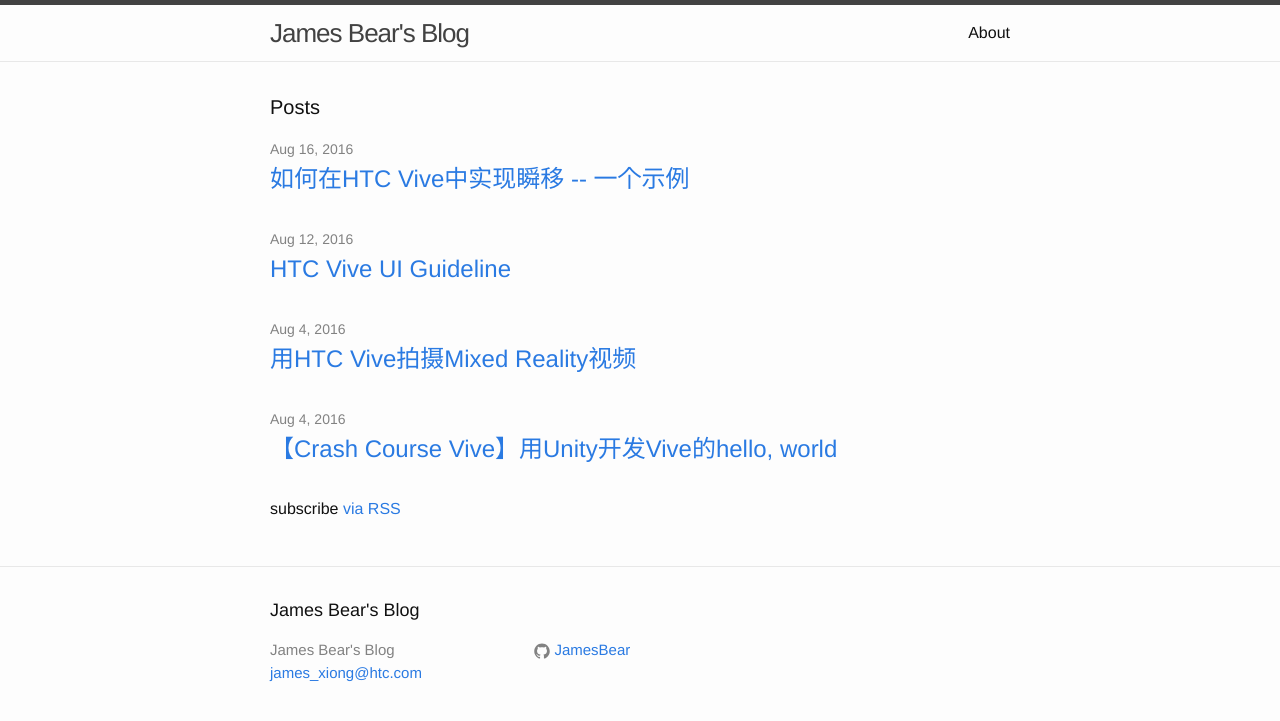
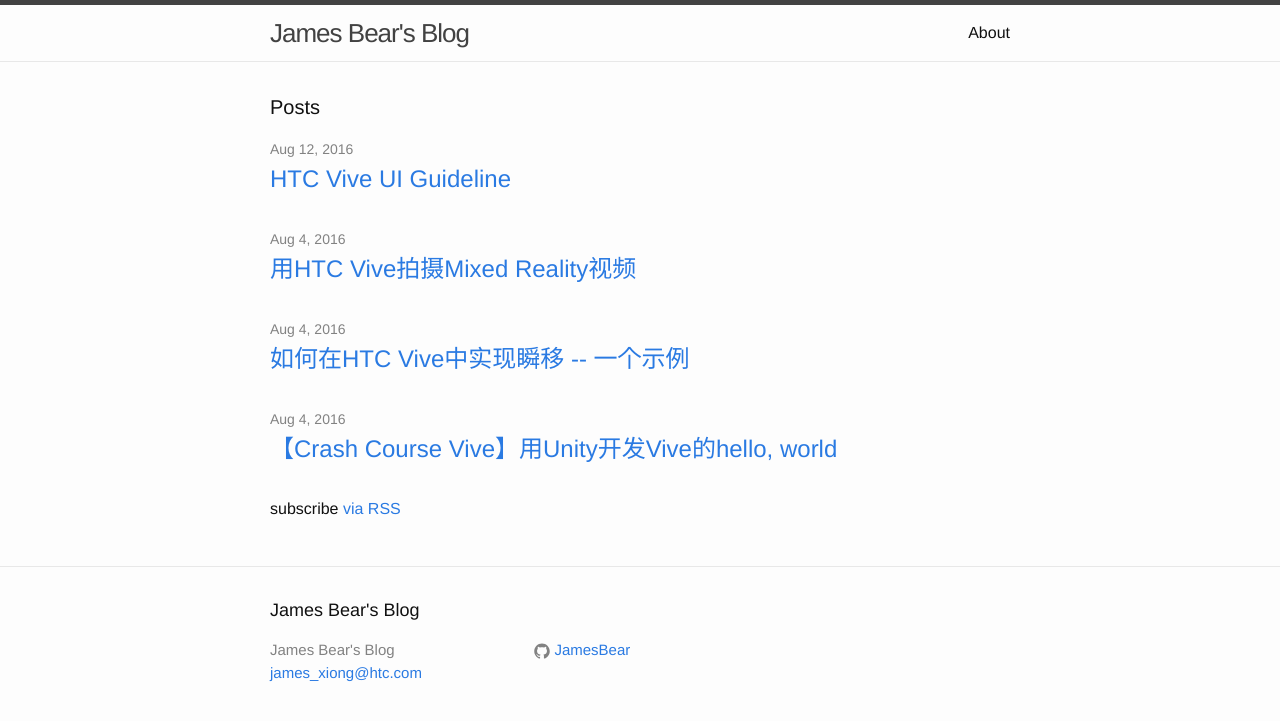
Before and after one commit to JamesBear/jamesbear.github.io, a Jekyll site: the page built from index.html, in a window 1280 px wide. Shown: the top 721 px of the page. Built offline with Jekyll 4.4.1, drawn with Linux system fonts in a browser that asks for light colours.

Commit message:
modify date of post:teleport

```diff
--- a/_posts/2016-08-16-how-to-teleport-with-vive.markdown
+++ b/_posts/2016-08-04-how-to-teleport-with-vive.markdown
@@ -1,7 +1,7 @@
 ---
 layout: post
 title:  "如何在HTC Vive中实现瞬移 -- 一个示例"
-date:   2016-08-16 11:20:30 +0800
+date:   2016-08-04 15:30:30 +0800
 categories: vive tech
 ---
 
```
Also changed, not shown: 1 other file.
